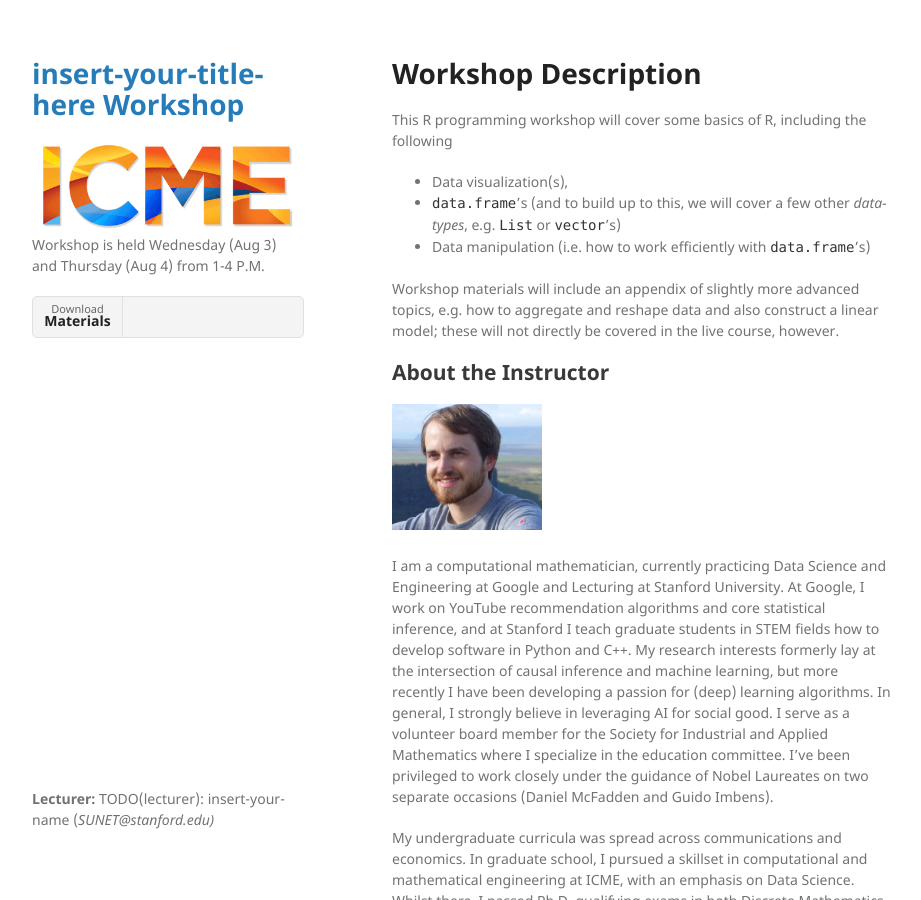
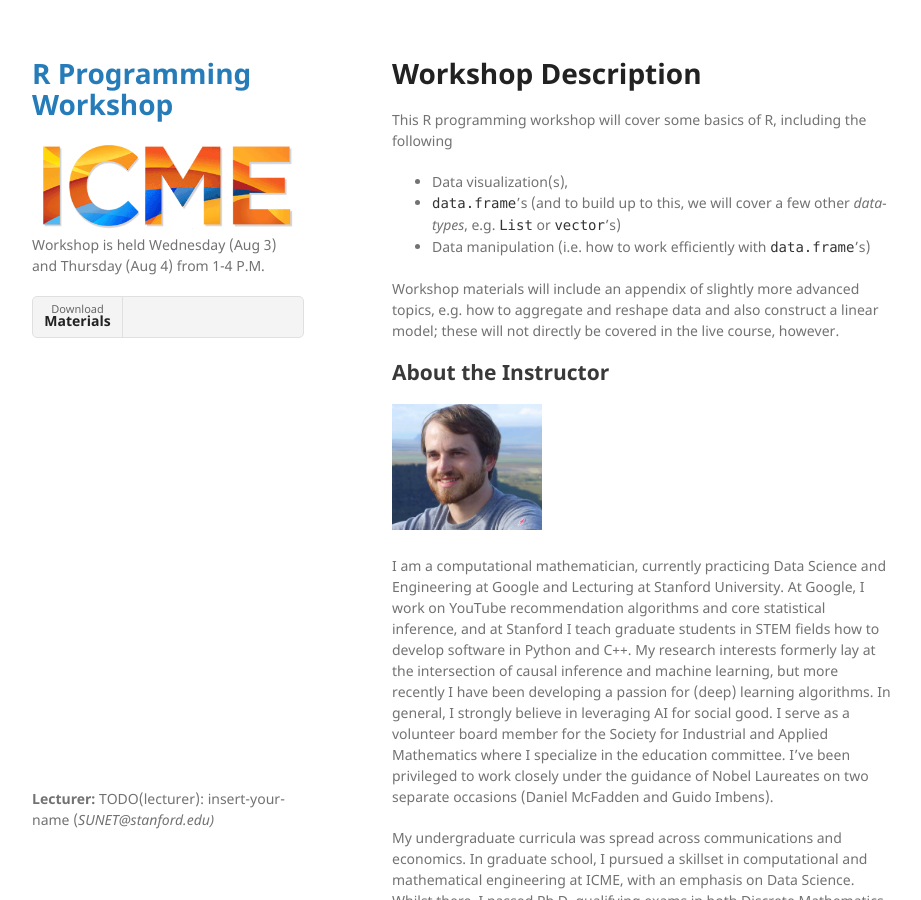
Before and after one commit to asantucci/ICME-R-Programming-Workshop, a Jekyll site: the page built from index.md, in a window 1280 px wide and 900 px high. Shown: the whole window, without its empty margins (178-1099 px from the left). Built offline with Jekyll 4.4.1, drawn with Linux system fonts in a browser that asks for light colours; our own code applies the rules of GitHub Pages for plain Markdown files.

Commit message:
Added title.

```diff
--- a/_config.yml
+++ b/_config.yml
@@ -1,4 +1,4 @@
-title: insert-your-title-here Workshop
+title: R Programming Workshop
 logo: /assets/img/logo.gif
 description: Workshop is held Wednesday (Aug 3) and Thursday (Aug 4) from 1-4 P.M.
 show_downloads: true
```
